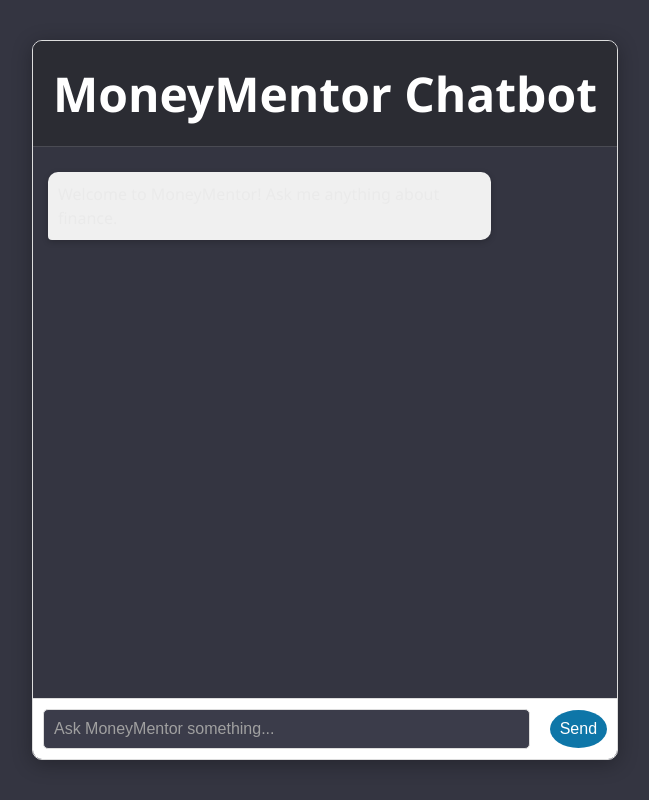
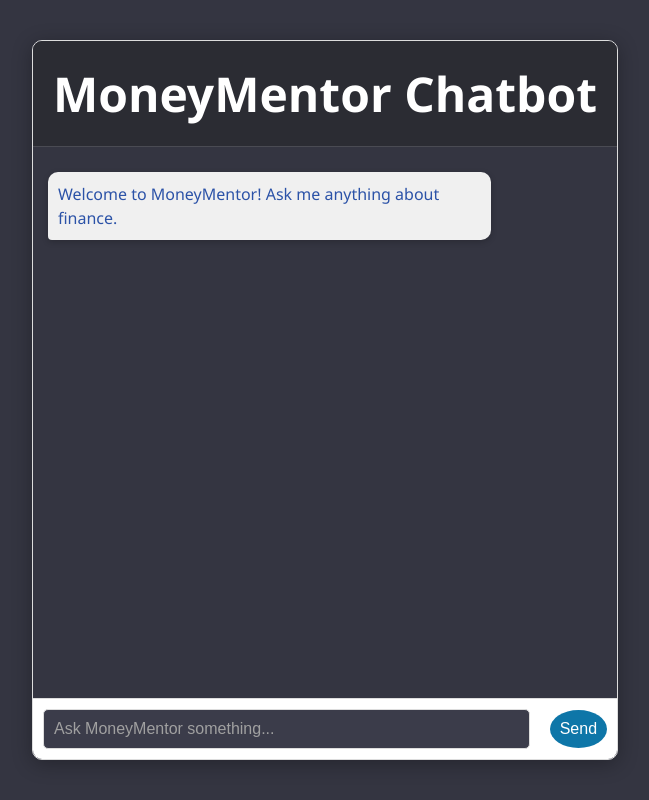
Before and after one commit to euginekoyo/smart.ai, a React (Create React App) app: page / in a window 1280 px wide. Shown: the whole page, without its empty margins (315-964 px from the left). Built offline with nearby package versions, Linux system fonts and the light colour scheme.

Commit message:
added logic

```diff
--- a/src/App.css
+++ b/src/App.css
@@ -101,7 +101,7 @@ body {
 .message.user {
   align-self: flex-end;
   background-color: #0e76a8;
-  color: #ffffff;
+  color: #577b7c;
   border-bottom-right-radius: 4px;
 }
 
@@ -109,7 +109,7 @@ body {
 .message.bot {
   align-self: flex-start;
   background-color: #4a4b53;
-  color: #eaeaea;
+  color: #2b52a7;
   border-bottom-left-radius: 4px;
   box-shadow: 0 2px 6px rgba(0, 0, 0, 0.2);
 }
```
